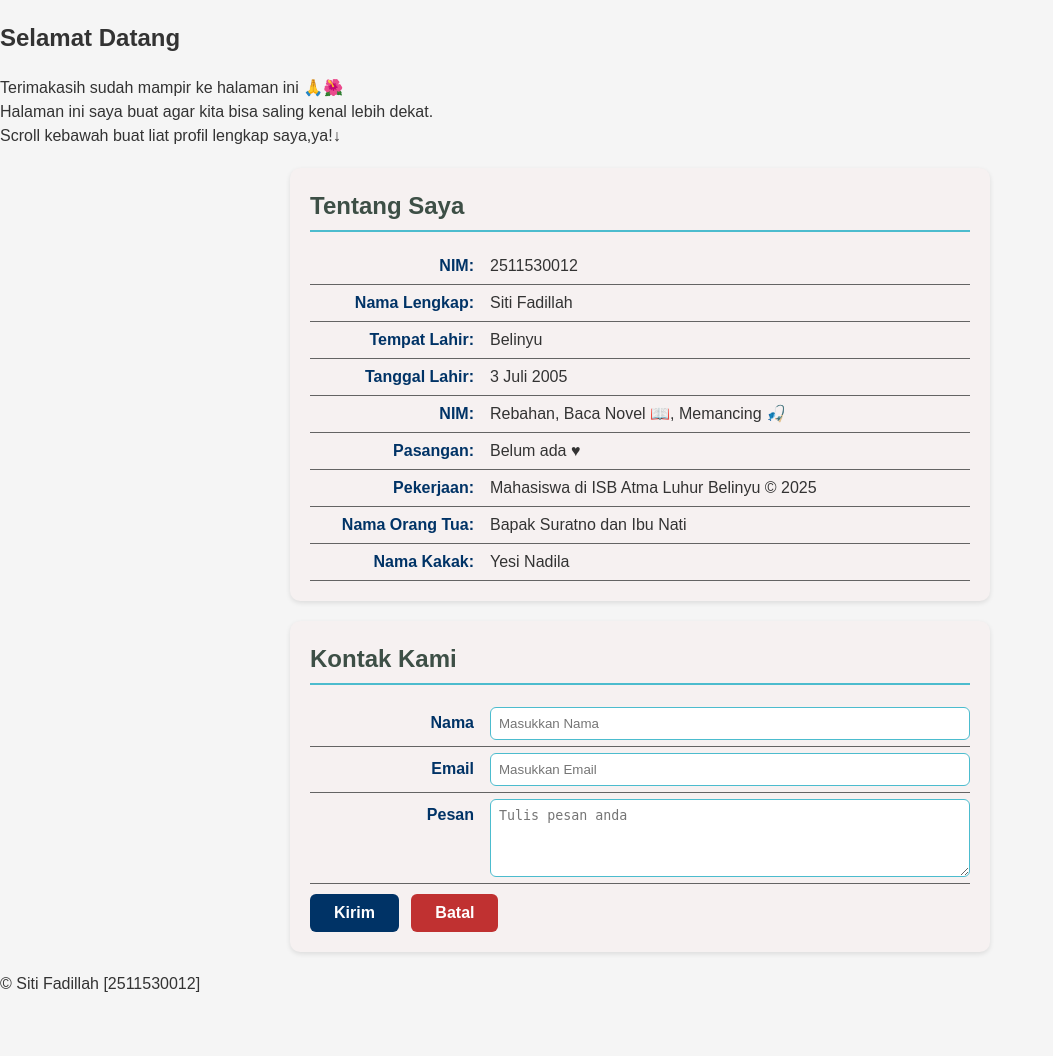
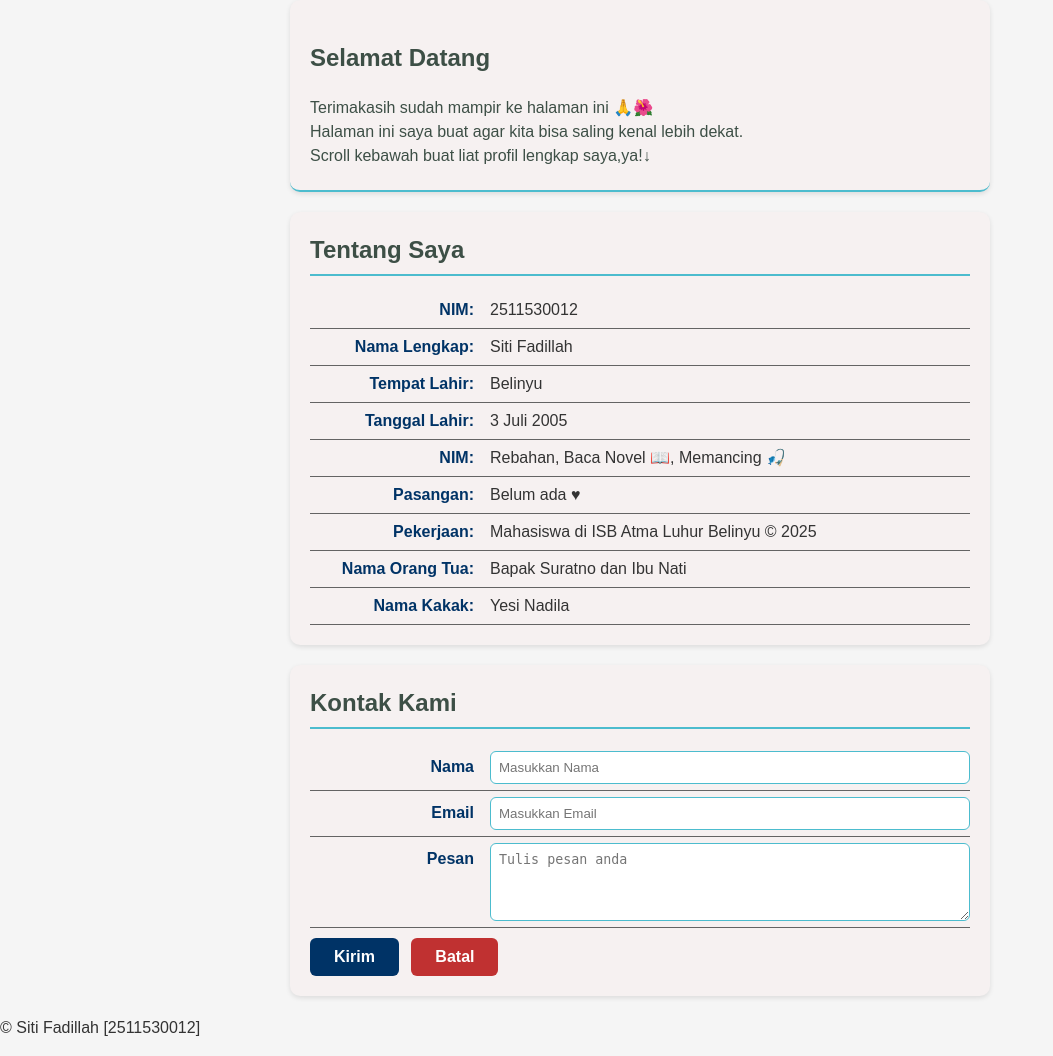
Before and after one commit to fadildilfa33/2511530012-PWD-TIBLY-25260, a PHP site: page /pertemuan-04/index.html in a window 1280 px wide. Shown: the part 155-1211 px from the top of the page, without its empty margins (0-1053 px from the left). Before the commit the page ends 1147 px from the top, so only its background shows below. Run offline with PHP 8.4, Linux system fonts and the light colour scheme.

Commit message:
styling section#home

```diff
--- a/pertemuan-04/style.css
+++ b/pertemuan-04/style.css
@@ -30,6 +30,7 @@ color: #fff;
 text-decoration: none;
 padding: 6px 12px;
 }
+#home,
 #about,
 #contact {
        background-color: #f6f1f1;
@@ -40,6 +41,7 @@ padding: 6px 12px;
        box-shadow: 0 2px 5px rgba(0, 0, 0, 0.1);
     }
 
+#home,
 #about h2,
 #contact h2 {
        color: #3d4f46;
@@ -57,6 +59,10 @@ padding: 6px 12px;
        padding: 6px 0;
        border-bottom: 1px solid #646464;
     }
+
+#home p {
+    text-align: justify;
+}
 
 #about strong,
 #contact label>span {
```
Also changed, not shown: pertemuan-04/README.md.
